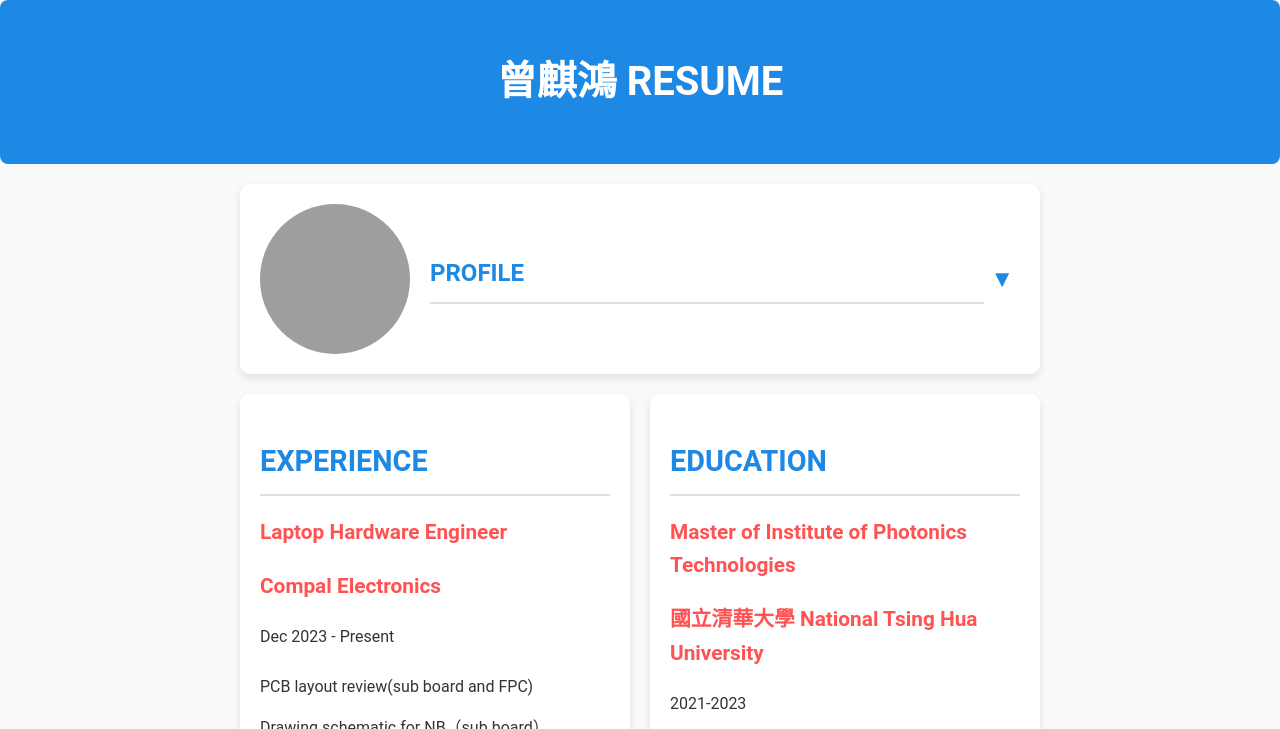
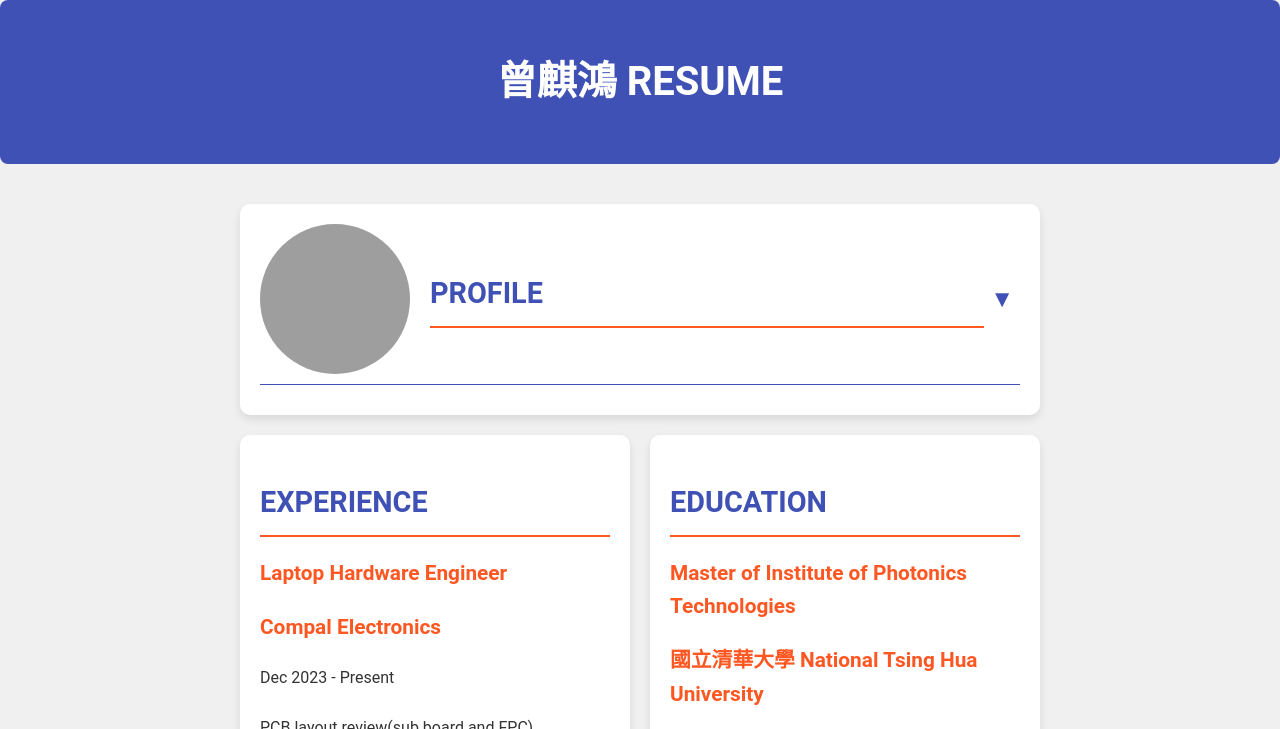
Before and after one commit to GinChenWu/resume, a plain HTML site: page index.html in a window 1280 px wide. Shown: the top 729 px of the page. Drawn offline with Linux system fonts and the light colour scheme; grey boxes are pictures that could not be loaded.

Commit message:
Update index.html

```diff
--- a/index.html
+++ b/index.html
@@ -6,12 +6,12 @@
     <title>曾麒鴻 - 個人網站</title>
     <style>
         :root {
-            --color-background: #f9f9f9;
-            --color-text: #333;
-            --color-primary: #1e88e5;
-            --color-secondary: #ffffff;
-            --color-accent: #e0e0e0;
-            --color-highlight: #ff5252;
+            --color-background: #f0f0f0;
+            --color-text: #333333;
+            --color-primary: #3f51b5; /* 主要顏色 */
+            --color-secondary: #ffffff; /* 次要背景色 */
+            --color-accent: #ff5722; /* 強調顏色 */
+            --color-hover: #eeeeee; /* 滑鼠懸停顏色 */
             --font-family: 'Roboto', sans-serif;
         }
         body {
@@ -38,6 +38,7 @@
             text-align: center;
             width: 100%;
             border-radius: 8px;
+            margin-bottom: 20px;
         }
         header h1 {
             margin: 0;
@@ -65,11 +66,14 @@
             display: flex;
             align-items: center;
             cursor: pointer;
+            border-bottom: 1px solid var(--color-primary);
+            padding-bottom: 10px;
+            margin-bottom: 10px;
         }
         .profile-header h2 {
             flex-grow: 1;
             margin: 0;
-            font-size: 1.5em;
+            font-size: 1.8em;
         }
         .profile-image {
             width: 150px;
@@ -98,7 +102,7 @@
             font-size: 1.8em;
         }
         h3 {
-            color: var(--color-highlight);
+            color: var(--color-accent);
             margin-top: 20px;
             font-weight: bold;
             font-size: 1.3em;
@@ -197,14 +201,6 @@
                             <li>Managing diversity among team members.</li>
                         </ul>
                     </section>
-
-                    <section class="section">
-                        <h2>LANGUAGES</h2>
-                        <ul>
-                            <li>Mandarin</li>
-                            <li>English</li>
-                        </ul>
-                    </section>
                 </div>
 
                 <div>
@@ -214,8 +210,8 @@
                         <h3>國立清華大學 National Tsing Hua University</h3>
                         <p>2021-2023</p>
                         <p>Master's research experience: By discussing and brainstorming within the existing experimental
-framework and using the available experimental equipment, we
-developed innovative topics and more efficient systems.</p>
+                        framework and using the available experimental equipment, we
+                        developed innovative topics and more efficient systems.</p>
 
                         <h3>Bachelor of Physics</h3>
                         <h3>中原大學 Chung Yuan Christian University</h3>
```
